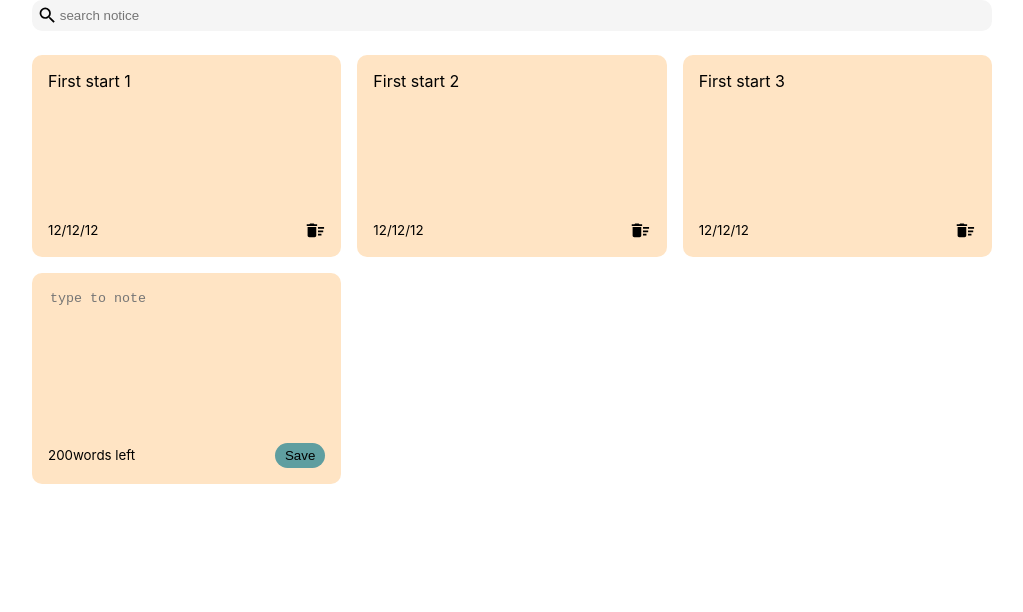
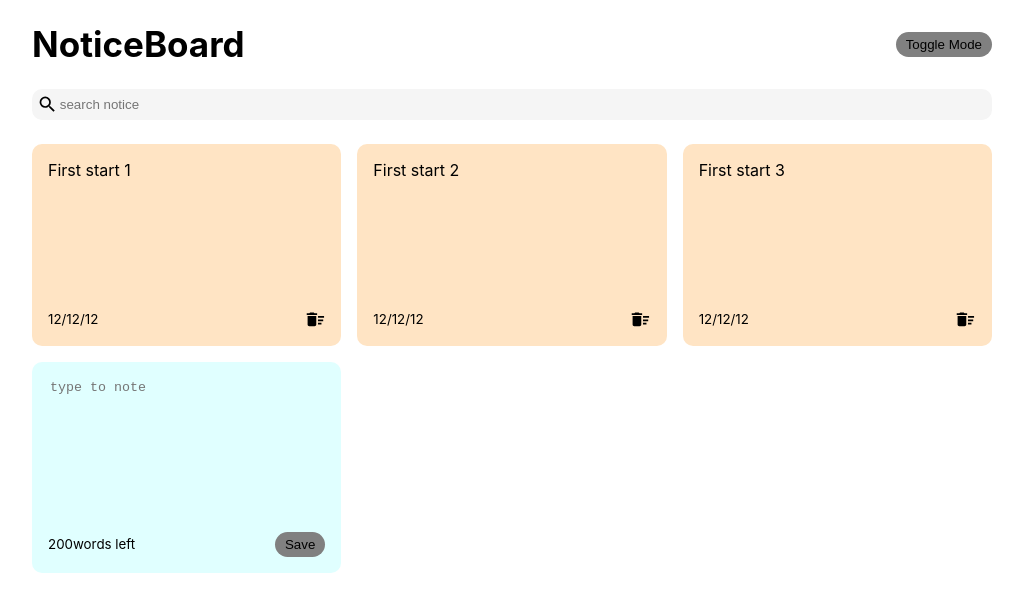
Before and after one commit to Akshay116/NoticeBoad, a React (Create React App) app: page / in a window 1280 px wide. Shown: the top 612 px of the page, without its empty margins (128-1151 px from the left). Built offline with nearby package versions, Linux system fonts and the light colour scheme.

Commit message:
Toogle to dark mode

```diff
--- a/src/App.js
+++ b/src/App.js
@@ -2,6 +2,7 @@ import { useState } from 'react';
 import {nanoid} from  'nanoid';
 import NotesList from './components/NoteList';
 import Search from './components/Search';
+import Header from './components/Header';
 
 
 
@@ -27,6 +28,11 @@ const App = () =>{
   },
 ]);
 
+
+ const[searchText,setSearchText] = useState('');
+
+ const[darkMode,setDarkMode] = useState(false);
+
 const addNote = (text) =>{
   // console.log(text); check
   const date = new Date();
@@ -42,17 +48,27 @@ const deleteNote =(id)=>{
   const newNotes = notes.filter((note)=> note.id !== id);
   setNotes(newNotes);
 
-}
+};
 
 
-  return (<div className="container">
-     <Search />
-    <NotesList
-    notes={notes}
-     handleAddNote ={addNote}
-     handleDeleteNote ={deleteNote}
-     />
-  </div>
+  return (
+         <div className={`${darkMode && 'dark-mode'}`}>
+             <div className="container">
+
+              <Header handleToggleDarkMode={setDarkMode}/>
+              <Search handleSearchNote={setSearchText}/>
+               <NotesList
+                 notes={notes.filter((note)=>
+                 note.text.toLowerCase().includes(searchText)
+      )}
+          handleAddNote ={addNote}
+          handleDeleteNote ={deleteNote}
+         />
+       </div>
+
+     </div>
+
+
   );
 };
 export default App
--- /dev/null
+++ b/src/components/Header.js
@@ -0,0 +1,19 @@
+import React from "react";
+
+
+const Header = ({handleToggleDarkMode}) =>{
+    return(
+        <div className="header">
+            <h1>NoticeBoard</h1>
+            <button onClick={() => handleToggleDarkMode(
+                (previousDarkMode) => !previousDarkMode
+                )
+            }
+                 className="save">Toggle Mode</button>
+
+
+        </div>
+    )
+}
+
+export default Header;
--- a/src/components/Search.js
+++ b/src/components/Search.js
@@ -2,11 +2,17 @@ import React from "react";
 import{MdSearch} from 'react-icons/md';
 
 
-const Search = () => {
+const Search = ({handleSearchNote}) => {
     return (
         <div className="search">
               <MdSearch className="search-icons" size='1.3em'/>
-              <input type="text" placeholder="search notice" />
+              <input
+              onChange={(event)=>
+                handleSearchNote(event.target.value)
+            }
+              type="text"
+              placeholder="search notice"
+               />
         </div>
         );
 };
--- a/src/index.css
+++ b/src/index.css
@@ -17,6 +17,7 @@ margin-right: auto;
 margin-left:auto;
 padding-right: 15px;
 padding-left:15px;
+min-height: 100vh;
 
 
 }
@@ -26,27 +27,27 @@ padding-left:15px;
   grid-template-columns:repeat(auto-fit,minmax(250px,1fr));/* grid of size try 4 (autofit)&& minmax for autofit*/
 }
 .note.new{
-  background-color: bisque;
+  background-color:lightcyan;
 }
 
 textarea{
   border: none;
   resize: none;
-  background-color: bisque;
+  background-color:lightcyan;
 
 }
 textarea:focus{
   outline: none;
 }
 .save{
-  background-color:cadetblue;
+  background-color:gray;
   border: none;
   border-radius:15px;
   padding:5px 10px 5px 10px ;
 
 }
 .save:hover{
-  background-color: gainsboro;
+  background-color: rgb(167, 159, 159);
   cursor: pointer;
 }
 
@@ -79,11 +80,27 @@ textarea:focus{
   margin-bottom: 1.5rem;
 }
 .search input{
-
+width: max-content;
 border: none;
 background-color:whitesmoke;
 
 }
 .search input:focus{
   outline: none;
+
 }
+.header{
+  display: flex;
+  align-items: center;
+  justify-content: space-between;
+
+}
+.dark-mode{
+  background-color: black;
+}
+.dark-mode h1{
+  color:white;
+}
+h1{
+  font-size:35px;
+}
```
